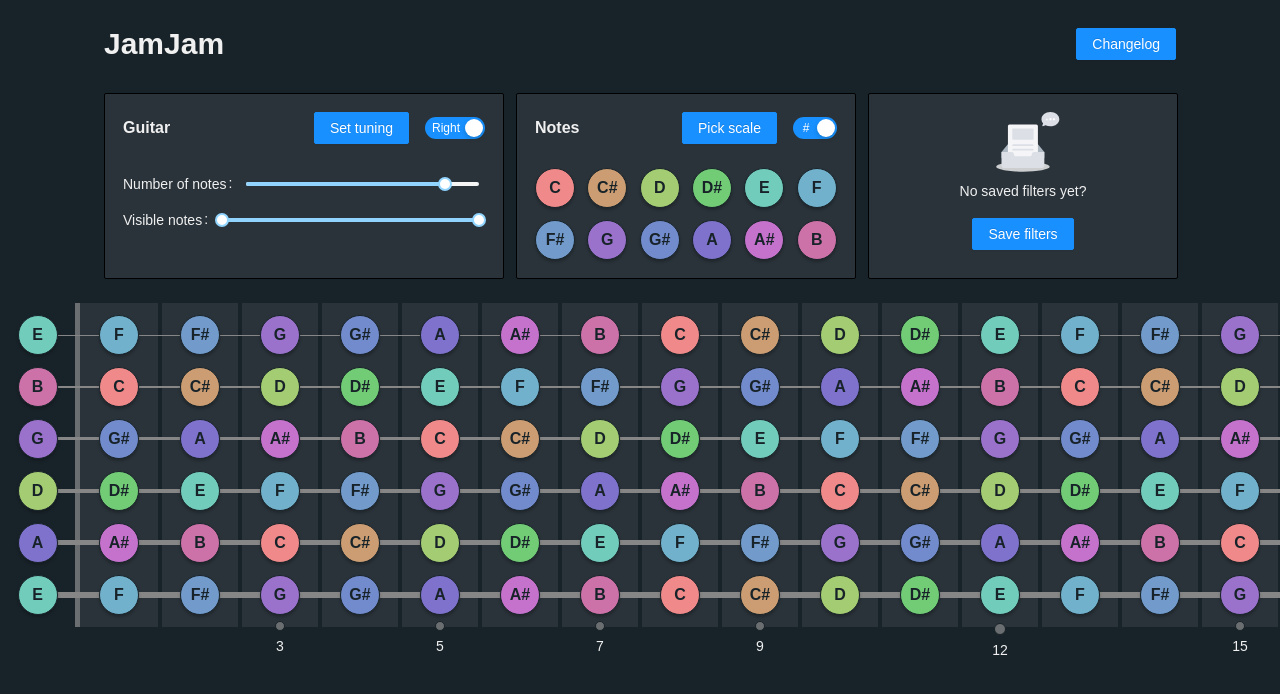
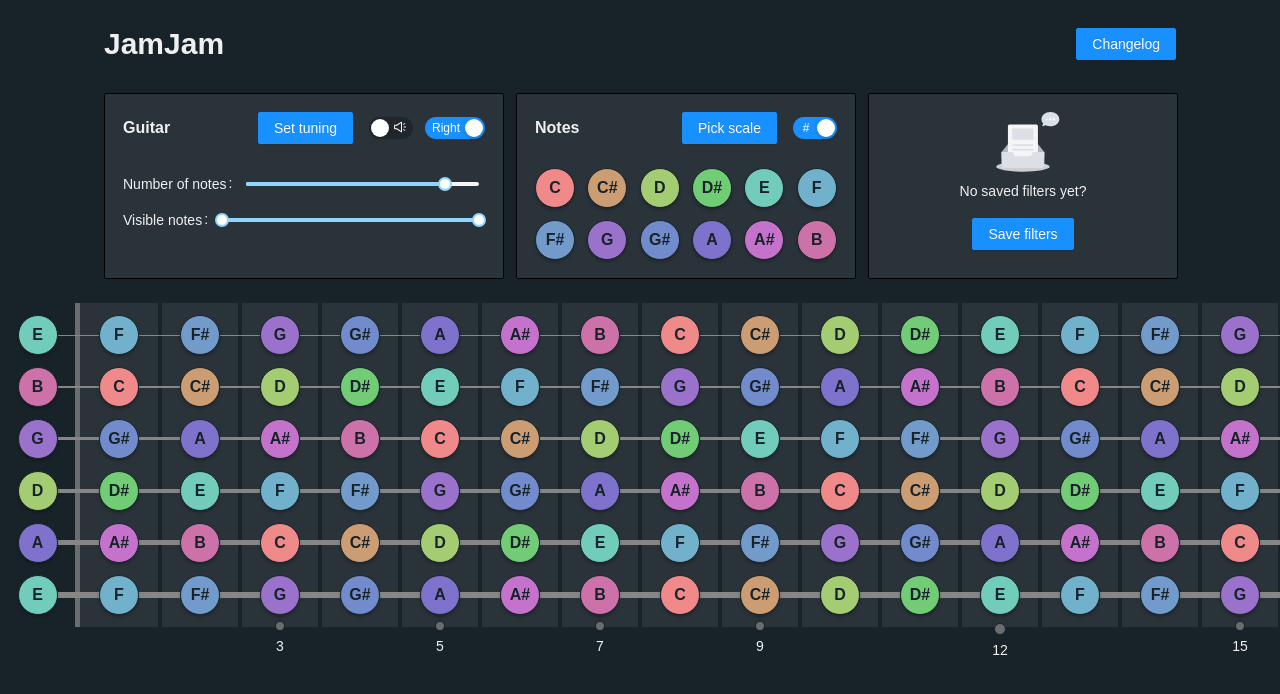
Before and after one commit to polubis/music-app, a React (Create React App) app in the folder apps/jam-jam/: page / in a window 1280 px wide. Shown: the top 694 px of the page. Built offline with nearby package versions, Linux system fonts and the light colour scheme.

Commit message:
Add option to play notes

```diff
--- a/apps/jam-jam/src/modules/fretboard-visualizer/FretboardVisualizer.module.less
+++ b/apps/jam-jam/src/modules/fretboard-visualizer/FretboardVisualizer.module.less
@@ -66,6 +66,10 @@
         .tileHeader {
           .row();
 
+          .switch {
+            margin-right: 12px;
+          }
+
           & > h5 {
             margin: 0 auto 0 0;
           }
--- a/apps/jam-jam/src/modules/fretboard-visualizer/FretboardVisualizer.tsx
+++ b/apps/jam-jam/src/modules/fretboard-visualizer/FretboardVisualizer.tsx
@@ -12,6 +12,8 @@ import {
   GuitarOrientation,
   getTuningName,
   useGuitarStringsFiltersSave,
+  useNotesPlay,
+  Note,
 } from "./models";
 import {
   Fretboard,
@@ -21,6 +23,7 @@ import {
   ScalePicker,
 } from "./components";
 import { Switch, Slider, Typography, Form, Button, Empty, Tag } from "antd";
+import { SoundOutlined } from "@ant-design/icons";
 
 import css from "./FretboardVisualizer.module.less";
 import { useEffect } from "react";
@@ -56,6 +59,12 @@ const FretboardVisualizer = () => {
     removeFilters,
   } = useGuitarStringsFiltersSave(filters);
 
+  const { update, play, isEnabled, isEnabling } = useNotesPlay();
+
+  const handleFretboardNoteClick = (note: Note): void => {
+    isEnabled ? play(note) : toggleNotesHidden(note.position);
+  };
+
   useEffect(() => {
     if (process.env.NODE_ENV === "production") {
       import("react-ga").then(({ initialize, pageview }) => {
@@ -70,6 +79,7 @@ const FretboardVisualizer = () => {
       <div className={css.layout}>
         <header className={css.header}>
           <Title level={2}>JamJam</Title>
+
           <ChangeLog />
         </header>
 
@@ -88,6 +98,15 @@ const FretboardVisualizer = () => {
                 }
                 notation={filters.notation}
                 onChange={updateTuning}
+              />
+
+              <Switch
+                checkedChildren={<SoundOutlined />}
+                unCheckedChildren={<SoundOutlined />}
+                loading={isEnabling}
+                checked={isEnabled}
+                onChange={update}
+                className={css.switch}
               />
 
               <Switch
@@ -209,7 +228,7 @@ const FretboardVisualizer = () => {
       <Fretboard
         leftHanded={isLeftOrientation(filters.orientation)}
         strings={strings}
-        onNoteClick={(note) => toggleNotesHidden(note.position)}
+        onNoteClick={handleFretboardNoteClick}
       />
     </div>
   );
--- a/apps/jam-jam/src/modules/fretboard-visualizer/components/index.ts
+++ b/apps/jam-jam/src/modules/fretboard-visualizer/components/index.ts
@@ -2,4 +2,4 @@ export * from "./NoteButton";
 export * from "./Fretboard";
 export * from "./Changelog";
 export * from "./TuningPicker";
-export * from './ScalePicker';
+export * from "./ScalePicker";
--- a/apps/jam-jam/src/modules/fretboard-visualizer/models/index.ts
+++ b/apps/jam-jam/src/modules/fretboard-visualizer/models/index.ts
@@ -7,3 +7,4 @@ export * from "./guitar";
 export * from "./guitarStringTuning";
 export * from "./scale";
 export * from "./useGuitarStringsFiltersSave";
+export * from "./useNotesPlay";
--- /dev/null
+++ b/apps/jam-jam/src/modules/fretboard-visualizer/models/useNotesPlay.ts
@@ -0,0 +1,38 @@
+import { useState } from "react";
+import { Note } from "./defs";
+
+export const useNotesPlay = () => {
+  const [isEnabled, setIsEnabled] = useState(false);
+  const [isEnabling, setIsEnabling] = useState(false);
+
+  const enable = (): void => {
+    setIsEnabling(true);
+
+    import("tone").then(() => {
+      setIsEnabled(true);
+      setIsEnabling(false);
+    });
+  };
+
+  const disable = (): void => {
+    setIsEnabled(false);
+  };
+
+  const play = (note: Note): void => {
+    import("tone").then((Tone) => {
+      const synth = new Tone.PluckSynth().toDestination();
+      synth.triggerAttackRelease(`${note.name}${note.octave}`, "8n");
+    });
+  };
+
+  const update = (): void => {
+    isEnabled ? disable() : enable();
+  };
+
+  return {
+    update,
+    play,
+    isEnabling,
+    isEnabled,
+  };
+};
```
